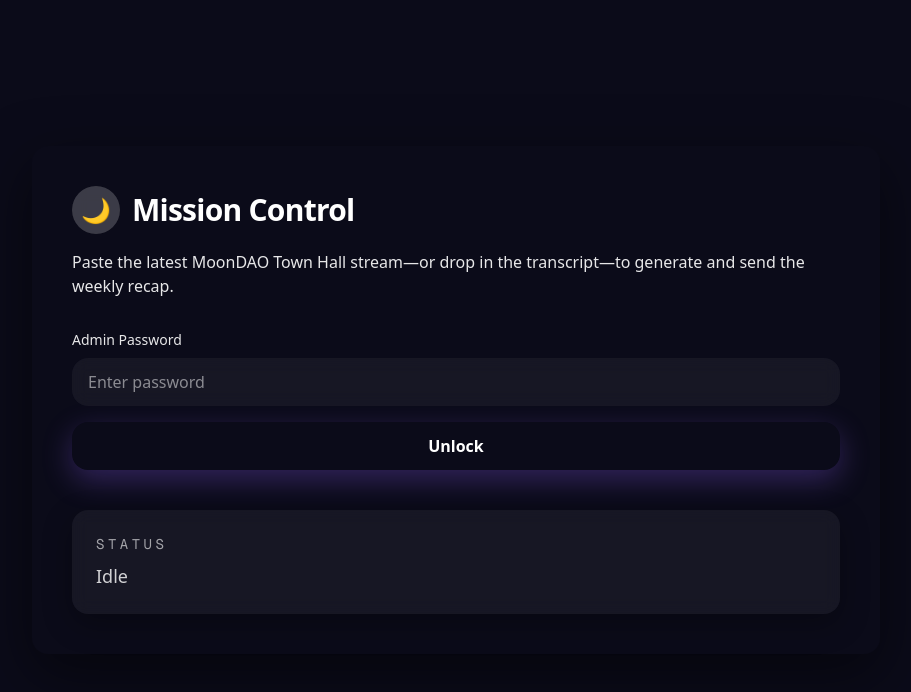
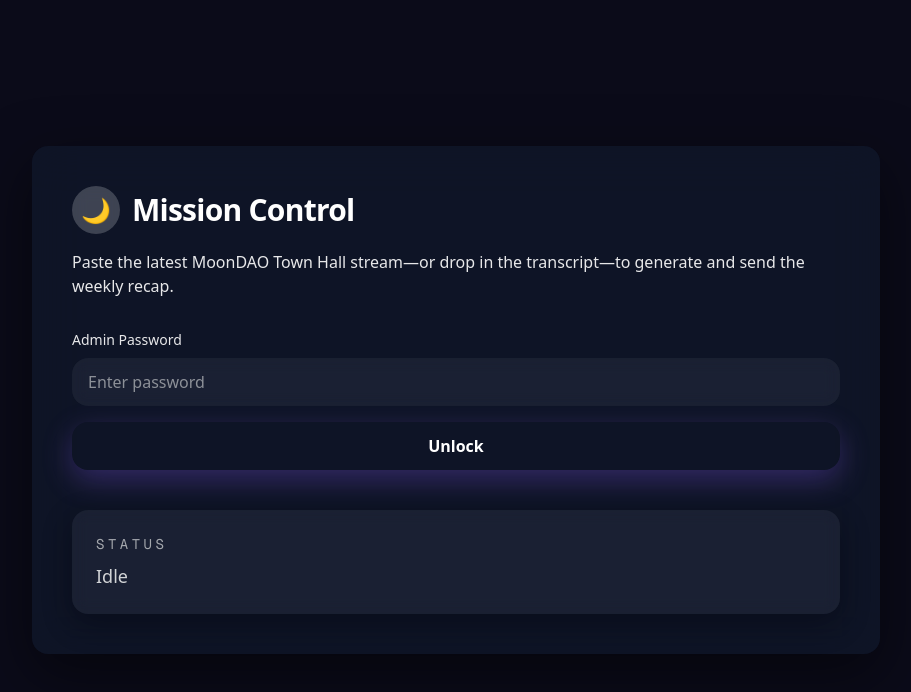
Before and after one commit to wonderofme/Moondao-Weekly, a Next.js app: page /admin in a window 1280 px wide. Shown: the top 692 px of the page, without its empty margins (184-1095 px from the left). Built offline with nearby package versions, Linux system fonts and the light colour scheme.

Commit message:
Update content card style to match MoonDAO abstract section (dark semi-transparent)

```diff
--- a/src/app/admin/page.js
+++ b/src/app/admin/page.js
@@ -256,8 +256,8 @@
       </div>
 
       <main className="relative z-10 mx-auto flex min-h-screen w-full max-w-4xl flex-col justify-center px-6 py-16">
-        {/* Hero Card with Top-to-Bottom Gradient */}
-        <section className="rounded-2xl bg-gradient-to-b from-[#4f46e5] to-[#0f172a] p-10 shadow-2xl" style={{ boxShadow: '0 20px 60px rgba(0, 0, 0, 0.5)' }}>
+        {/* Main Content Card - Dark Mode style */}
+        <section className="rounded-2xl bg-[#0f172a]/80 backdrop-blur-xl border border-white/10 p-10 shadow-2xl" style={{ boxShadow: '0 20px 60px rgba(0, 0, 0, 0.5)' }}>
           <div className="flex items-center gap-3 mb-4">
             <div className="w-12 h-12 rounded-full bg-white/20 backdrop-blur-sm flex items-center justify-center border border-white/30">
               <span className="text-2xl">🌙</span>
--- a/src/app/page.js
+++ b/src/app/page.js
@@ -56,8 +56,8 @@
       </div>
 
       <main className="relative z-10 mx-auto flex min-h-screen w-full max-w-4xl flex-col justify-center px-6 py-16">
-        {/* Hero Card with Top-to-Bottom Gradient: Lighter Blue/Purple to Darker Blue */}
-        <section className="rounded-2xl bg-gradient-to-b from-[#4f46e5] to-[#0f172a] p-10 shadow-2xl" style={{ boxShadow: '0 20px 60px rgba(0, 0, 0, 0.5)' }}>
+        {/* Main Content Card - Dark Mode style matching the "Abstract" section */}
+        <section className="rounded-2xl bg-[#0f172a]/80 backdrop-blur-xl border border-white/10 p-10 shadow-2xl" style={{ boxShadow: '0 20px 60px rgba(0, 0, 0, 0.5)' }}>
           {/* MoonDAO branding */}
           <div className="flex items-center gap-3 mb-6">
             <div className="w-12 h-12 rounded-full bg-white/20 backdrop-blur-sm flex items-center justify-center border border-white/30">
```
